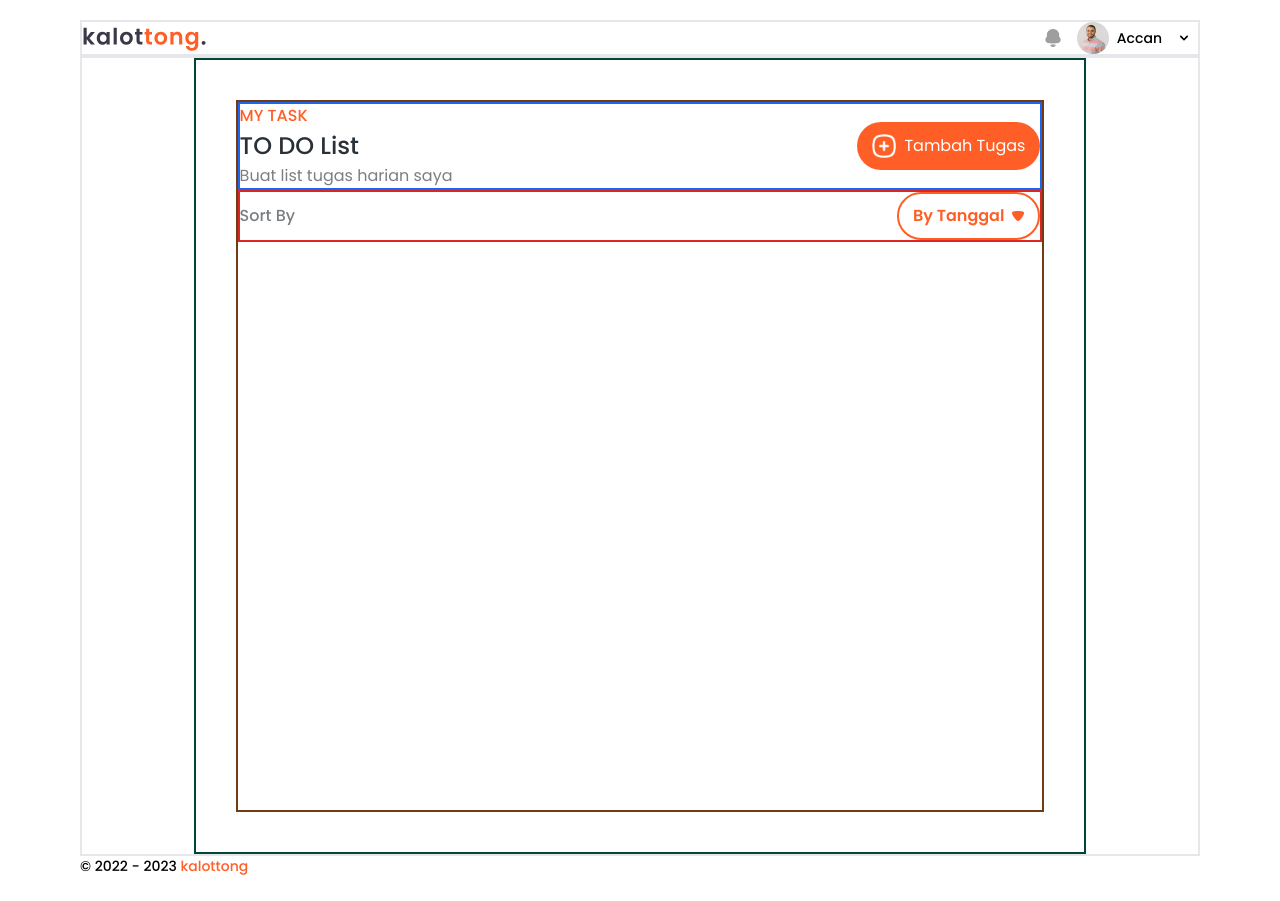
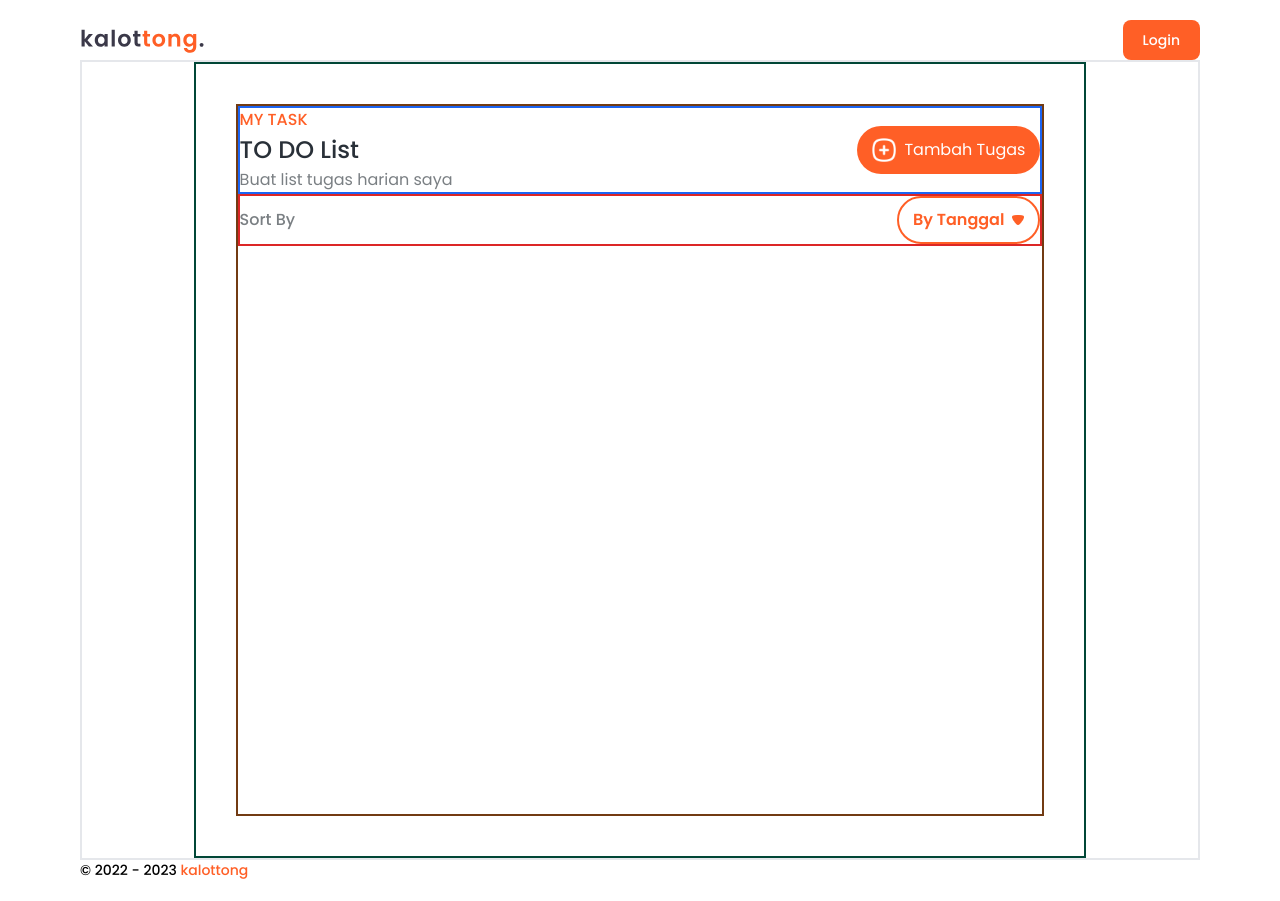
Before and after one commit to muhahsanarifin/kalottong, a Next.js app: page /home in a window 1280 px wide. Built offline with nearby package versions, Linux system fonts and the light colour scheme.

Commit message:
Updated Header.tsx

```diff
--- a/src/components/Header.tsx
+++ b/src/components/Header.tsx
@@ -6,10 +6,12 @@ import KalottongLogo from "../assets/icons/kalottong.svg";
 import ActiveNotificationIcon from "../assets/icons/active-notification.png";
 import OffNotificationIcon from "../assets/icons/off-notification.png";
 import AvatarIcon from "../assets/icons/avatar.png";
+import { AuthModal } from "./Modal";
 
 const Header = () => {
   const [hiddenClickOutside, setHiddenClickOutside] = useState<Boolean>(true);
   const [hiddenClickInside, setHiddenClickInside] = useState<Boolean>(true);
+  const [showModal, setShowModal] = useState<boolean>(false);
 
   const handleClickInside = () => {
     // console.log("Click Inside");
@@ -27,7 +29,11 @@ const Header = () => {
 
   return (
     <>
-      <header className="flex items-center border-2 border-solid">
+      <AuthModal
+        onShow={showModal}
+        onSetClose={() => setShowModal(!showModal)}
+      />
+      <header className="flex items-center">
         {/* Left header section */}
         <section>
           <Image
@@ -40,8 +46,11 @@ const Header = () => {
         </section>
         {/* Right header section */}
         <section className="ml-auto flex gap-x-4">
-          {!true ? (
-            <button className="text-white bg-red-orange hover:bg-[#f3551c] text-sm rounded-lg font-medium px-5 py-2.5 focus:ring-4 focus:ring-[#ffb291]">
+          {true ? (
+            <button
+              className="text-white bg-red-orange hover:bg-[#f3551c] text-sm rounded-lg font-medium px-5 py-2.5 focus:ring-4 focus:ring-[#ffb291]"
+              onClick={() => setShowModal(!showModal)}
+            >
               Login
             </button>
           ) : (
```
